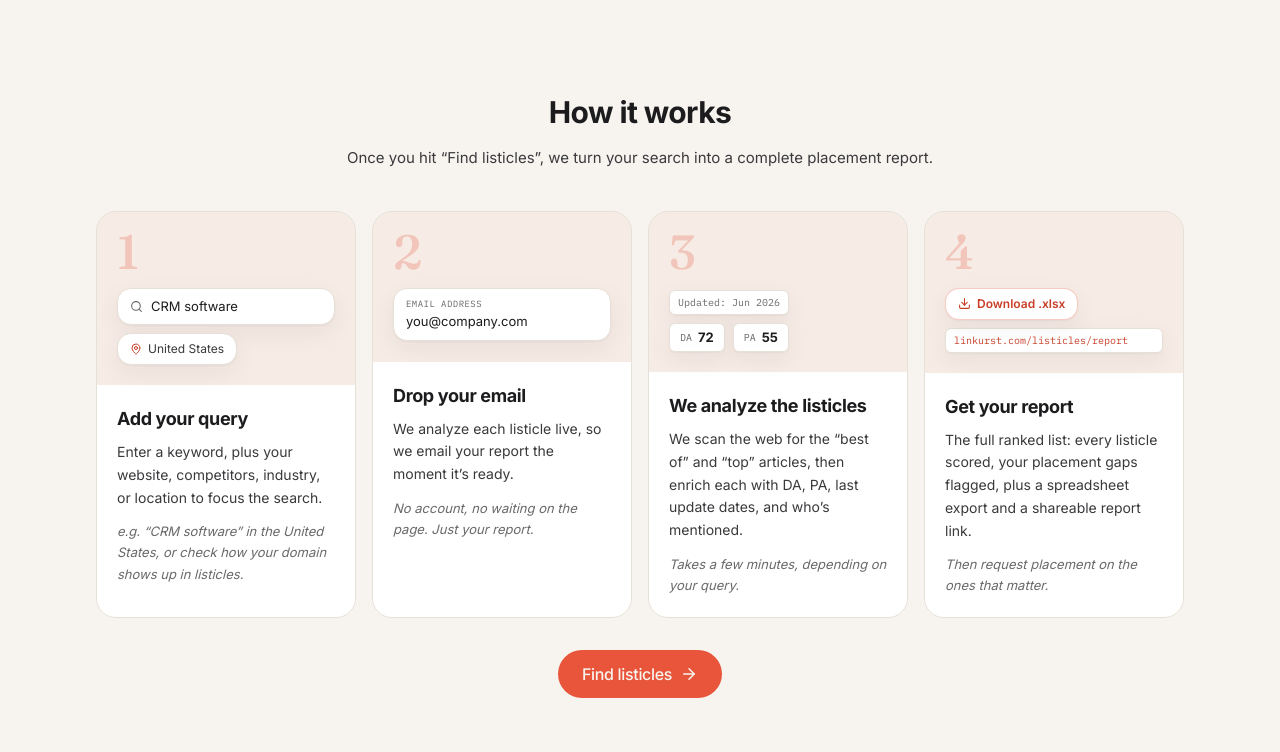
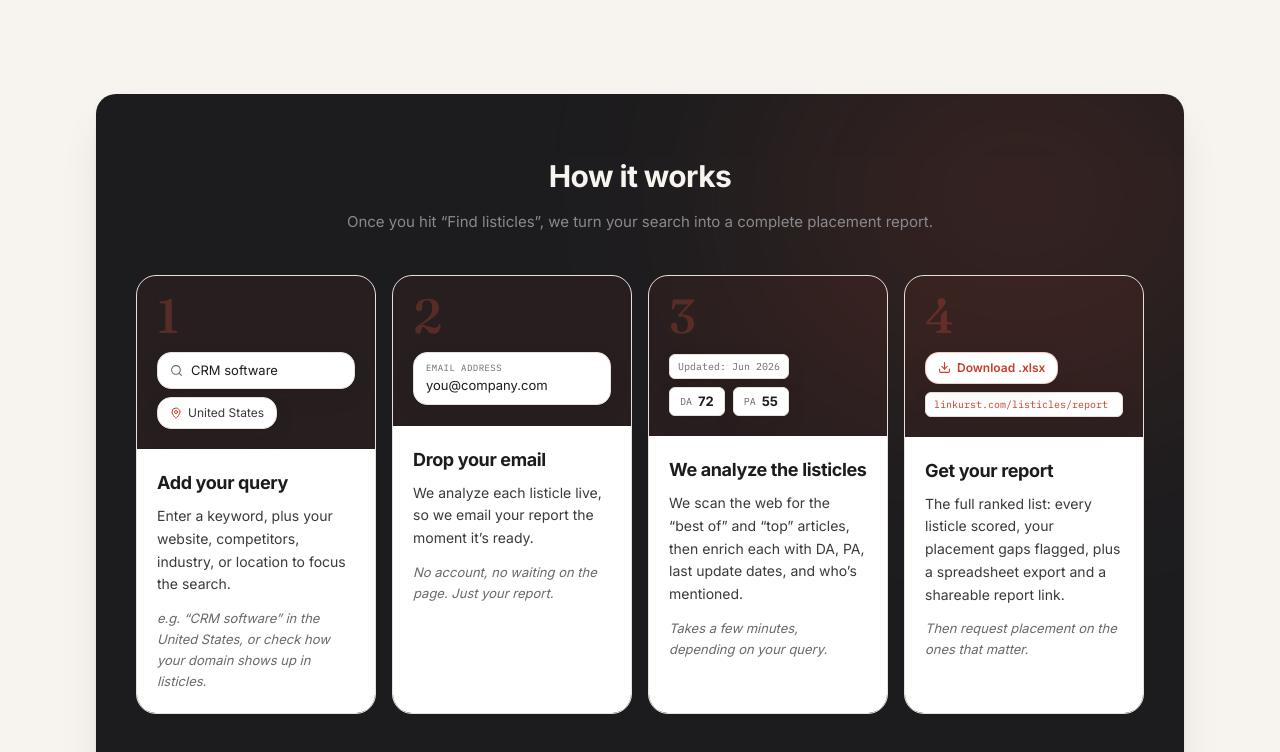
Before and after one commit to Sahin712/linkurst, a Next.js app: page /tools/listicle-finder in a window 1280 px wide. Shown: the part 1368-2120 px from the top of the page. Built offline with nearby package versions, Linux system fonts and the light colour scheme.

Commit message:
How it works: charcoal panel background (like homepage 90-day plan)
Wrapped the How it works steps in a dark charcoal panel with a coral glow
and light heading/subtext, matching the homepage plan section's look.

Co-Authored-By: Claude Opus 4.8 <noreply@anthropic.com>

```diff
--- a/src/app/tools/listicle-finder/page.tsx
+++ b/src/app/tools/listicle-finder/page.tsx
@@ -183,17 +183,23 @@ export default function ListicleFinderPage() {
 
           {/* ---- how it works (detailed) ---- */}
           <Reveal id="how" className="mt-24 scroll-mt-24">
-            <div className="mx-auto max-w-2xl text-center">
-              <h2 className="text-2xl font-bold tracking-tight text-foreground sm:text-3xl">
+            <div className="relative overflow-hidden rounded-[var(--radius-xl)] bg-charcoal px-6 py-14 shadow-[var(--shadow-panel)] sm:px-10 sm:py-16">
+              <div
+                aria-hidden="true"
+                className="pointer-events-none absolute -right-24 -top-20 h-[360px] w-[520px] rounded-full opacity-[0.14] blur-[130px]"
+                style={{ background: "var(--color-coral)" }}
+              />
+              <div className="relative mx-auto max-w-2xl text-center">
+                <h2 className="text-2xl font-bold tracking-tight text-ivory sm:text-3xl">
                   How it works
                 </h2>
-              <p className="mt-4 text-[15px] leading-relaxed text-fog">
+                <p className="mt-4 text-[15px] leading-relaxed text-gray">
                   Once you hit &ldquo;Find listicles&rdquo;, we turn your search
                   into a complete placement report.
                 </p>
               </div>
 
-            <div className="mt-10 grid gap-4 lg:grid-cols-4">
+              <div className="relative mt-10 grid gap-4 lg:grid-cols-4">
               {/* 1, query */}
               <div className="flex flex-col overflow-hidden rounded-[var(--radius-xl)] border border-border">
                 <div className="relative min-h-[150px] bg-coral-wash/40 px-5 pb-5 pt-4">
@@ -328,11 +334,12 @@ export default function ListicleFinderPage() {
               </div>
             </div>
 
-            <div className="mt-8 flex justify-center">
+              <div className="relative mt-10 flex justify-center">
                 <Button href="#finder" size="lg">
                   Find listicles
                   <ArrowRight size={18} />
                 </Button>
+              </div>
             </div>
           </Reveal>
 
```
Lines whose indentation alone changed are shown as unchanged.
